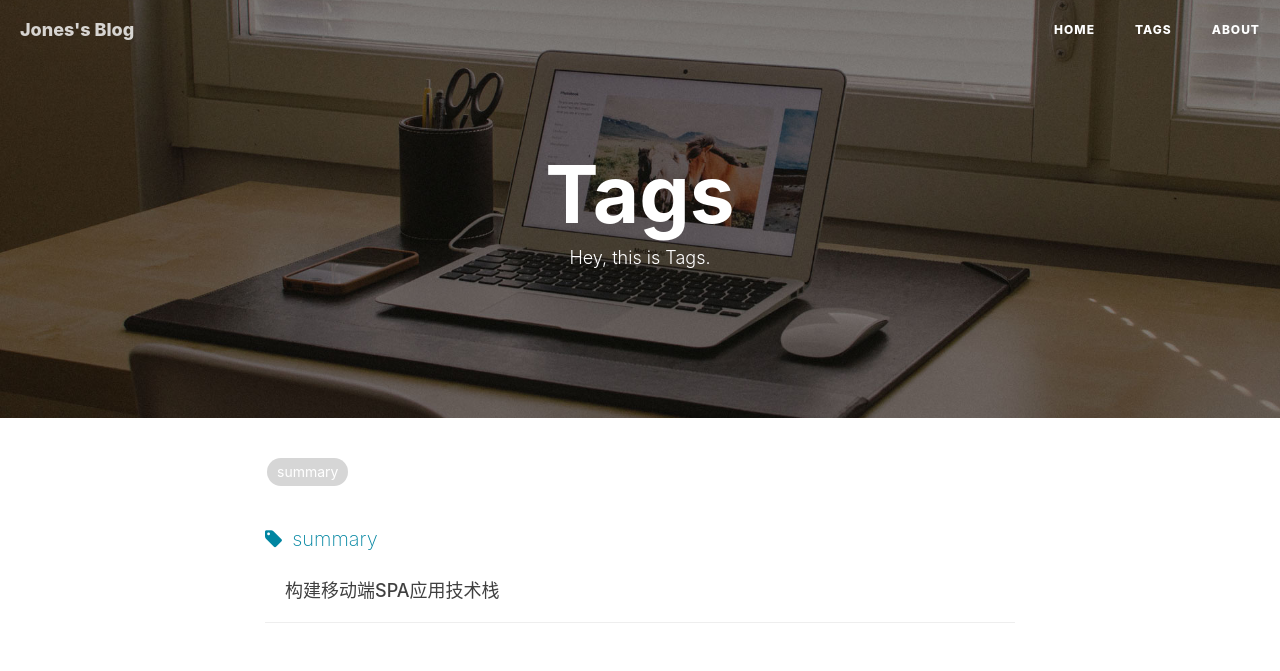
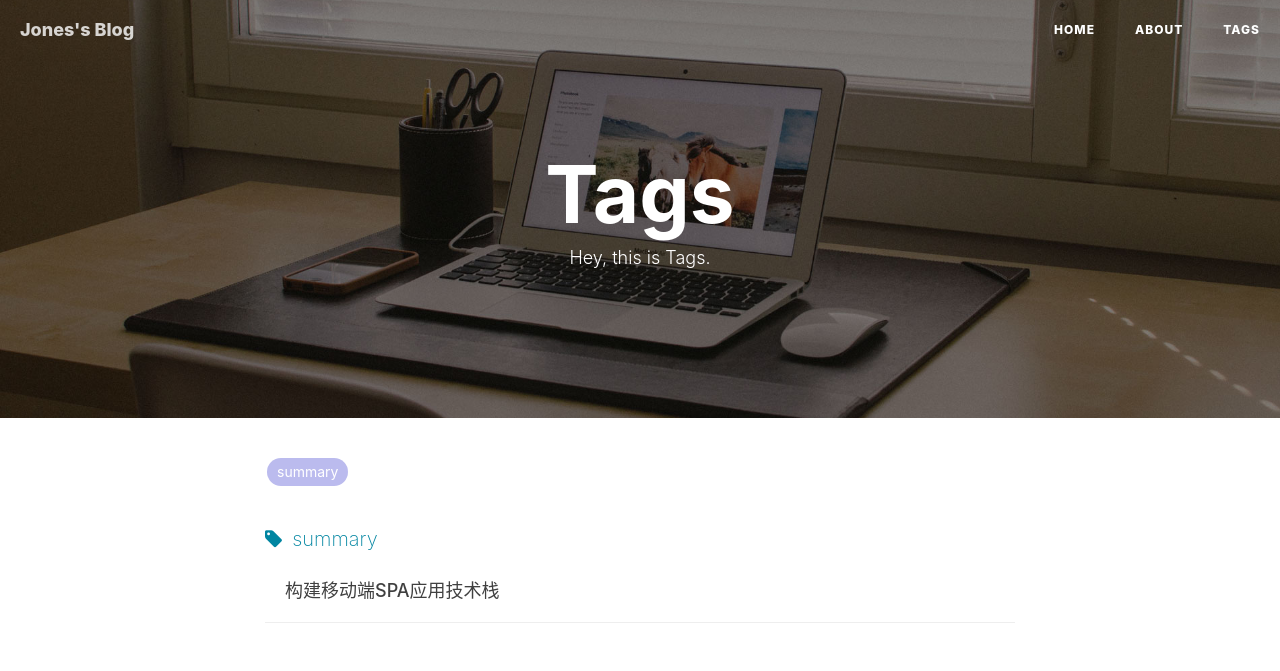
Before and after one commit to joneszhuchinagd/joneszhuchinagd.github.io, a plain HTML site: page tags/index.html in a window 1280 px wide. Shown: the top 671 px of the page. Drawn offline with nearby package versions, Linux system fonts and the light colour scheme.

Commit message:
Site updated: 2016-07-05 17:06:43

```diff
--- a/2016/07/05/spa-technique/index.html
+++ b/2016/07/05/spa-technique/index.html
@@ -17,7 +17,7 @@
 
     </title>
 
-    <link rel="canonical" href="http://yoursite.com/2016/07/05/spa-technique/">
+    <link rel="canonical" href="https://joneszhuchinagd.github.io/2016/07/05/spa-technique/">
 
     <!-- Bootstrap Core CSS -->
     <link rel="stylesheet" href="/css/bootstrap.min.css">
@@ -90,14 +90,14 @@
 
 
                         <li>
-                            <a href="/tags/">Tags</a>
+                            <a href="/about/">About</a>
                         </li>
 
 
 
 
                         <li>
-                            <a href="/about/">About</a>
+                            <a href="/tags/">Tags</a>
                         </li>
 
 
@@ -415,7 +415,7 @@
 <script>
     // only load tagcloud.js in tag.html
     if($('#tag_cloud').length !== 0){
-        async("http://yoursite.com/js/jquery.tagcloud.js",function(){
+        async("https://joneszhuchinagd.github.io/js/jquery.tagcloud.js",function(){
             $.fn.tagcloud.defaults = {
                 //size: {start: 1, end: 1, unit: 'em'},
                 color: {start: '#bbbbee', end: '#0085a1'},
--- a/tags/index.html
+++ b/tags/index.html
@@ -17,7 +17,7 @@
 
     </title>
 
-    <link rel="canonical" href="http://yoursite.com/tags/">
+    <link rel="canonical" href="https://joneszhuchinagd.github.io/tags/">
 
     <!-- Bootstrap Core CSS -->
     <link rel="stylesheet" href="/css/bootstrap.min.css">
@@ -90,14 +90,14 @@
 
 
                         <li>
-                            <a href="/tags/">Tags</a>
+                            <a href="/about/">About</a>
                         </li>
 
 
 
 
                         <li>
-                            <a href="/about/">About</a>
+                            <a href="/tags/">Tags</a>
                         </li>
 
 
@@ -281,7 +281,7 @@
 <script>
     // only load tagcloud.js in tag.html
     if($('#tag_cloud').length !== 0){
-        async("http://yoursite.com/js/jquery.tagcloud.js",function(){
+        async("https://joneszhuchinagd.github.io/js/jquery.tagcloud.js",function(){
             $.fn.tagcloud.defaults = {
                 //size: {start: 1, end: 1, unit: 'em'},
                 color: {start: '#bbbbee', end: '#0085a1'},
```
Also changed, not shown: 404.html (+4 -4 lines), about/index.html (+4 -4 lines), archives/2016/07/index.html (+4 -4 lines), archives/2016/index.html (+4 -4 lines), archives/index.html (+4 -4 lines), index.html (+4 -4 lines), tags/summary/index.html (+4 -4 lines).
